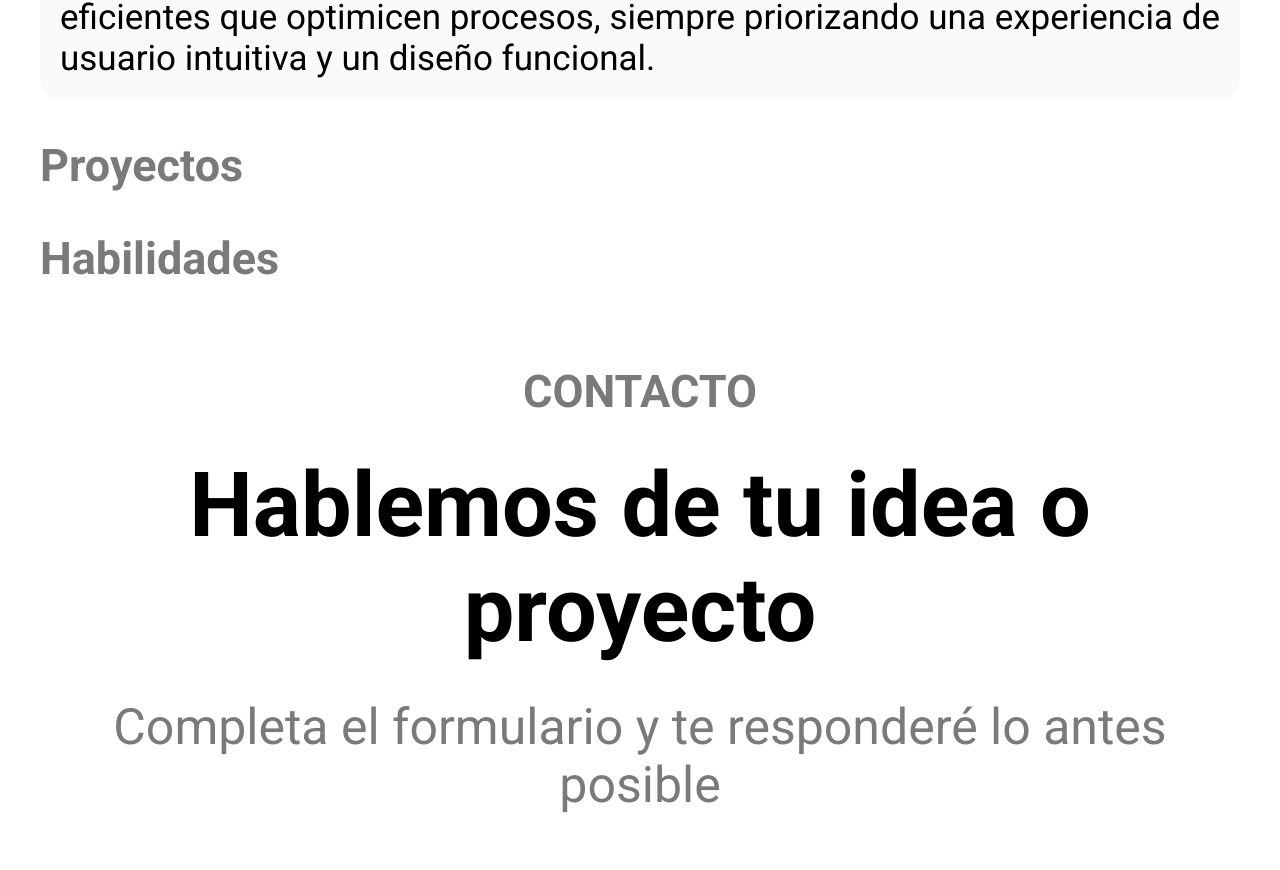
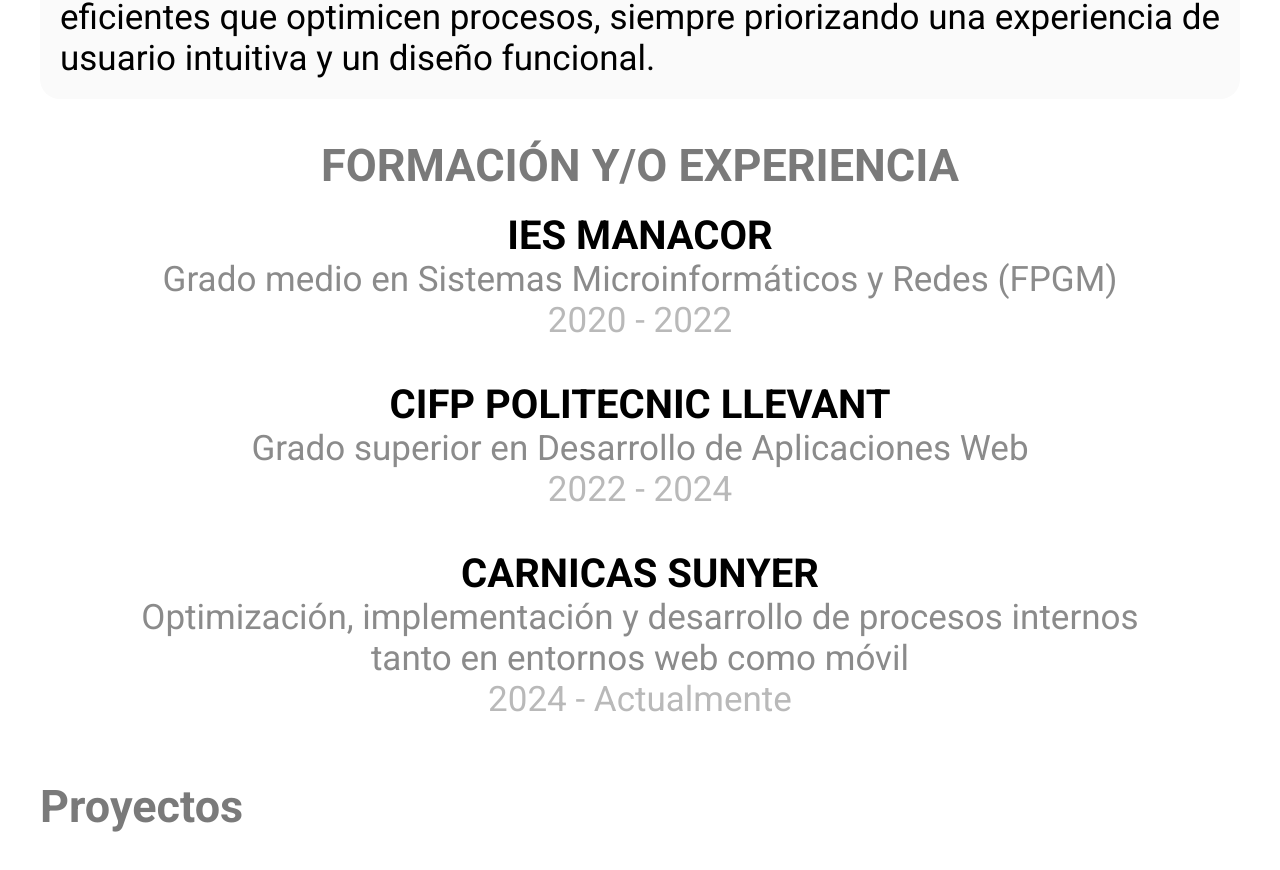
Before and after one commit to Danrodriguez04/Portfolio, a website: page index.html in a window 1280 px wide. Shown: the part 1095-1965 px from the top of the page. Drawn offline with Linux system fonts and the light colour scheme.

```diff
--- a/index.html
+++ b/index.html
@@ -98,11 +98,39 @@
             </p>
         </div>
     </section>
+    <section id="education">
+        <h2 data-i18n="education.title">FORMACIÓN Y/O EXPERIENCIA</h2>
+
+        <div class="program">
+            <ul>
+                <li>
+                    <span class="center">IES MANACOR</span>
+                    <span class="title" data-i18n="education.degree1">
+                        Grado medio en Sistemas Microinformáticos y Redes (FPGM)
+                    </span>
+                    <span class="data-title">2020 - 2022</span>
+                </li>
+                <li>
+                    <span class="center">CIFP POLITECNIC LLEVANT</span>
+                    <span class="title" data-i18n="education.degree2">
+                        Grado superior en Desarrollo de Aplicaciones Web
+                    </span>
+                    <span class="data-title">2022 - 2024</span>
+                </li>
+
+                <li>
+                    <span class="center">CARNICAS SUNYER</span>
+                    <span class="title" data-i18n="education.job1">
+                        Optimización, implementación y desarrollo de procesos internos tanto en entornos web como móvil
+                    </span>
+                    <span class="data-title" data-i18n="education.current">2024 - Actualmente</span>
+                </li>
+            </ul>
+        </div>
+    </section>
     <section id="projects">
-        <h2>Proyectos</h2>
-        <div class="container-projects">
-
-        </div>
+        <h2 data-i18n="projects.title">Proyectos</h2>
+        <div class="container-projects"></div>
     </section>
     <section id="skils">
         <h2 data-i18n="skills.title">Habilidades</h2>
```
Also changed, not shown: assets/dist/about-me.css, assets/ies_manacor.png (added).
